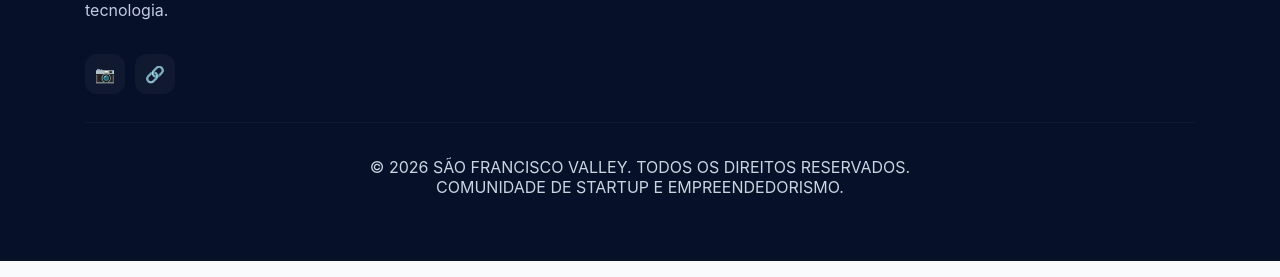
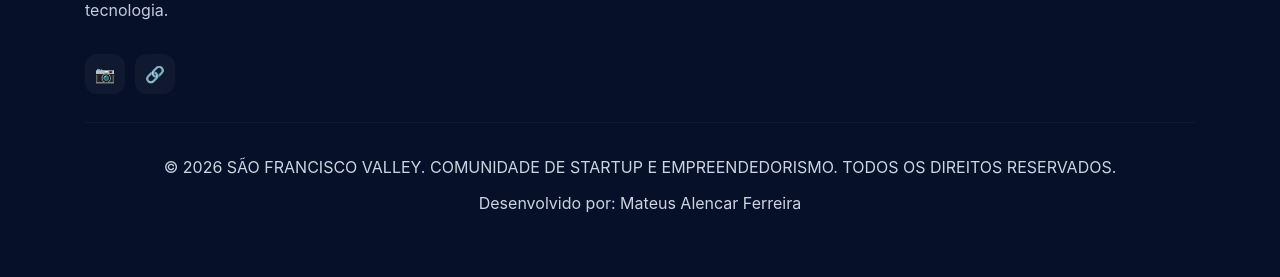
Before and after one commit to ferreiramateusalencar/saofranciscovalley, a website: page index.html in a window 1280 px wide. Shown: the part 2211-2488 px from the top of the page. Drawn offline with Linux system fonts and the light colour scheme.

Commit message:
update: footer descs

```diff
--- a/src/components/footer.html
+++ b/src/components/footer.html
@@ -71,9 +71,10 @@
 
         <div class="footer-bottom">
             <p class="copyright">
-                © 2026 SÃO FRANCISCO VALLEY. TODOS OS DIREITOS RESERVADOS. <br />COMUNIDADE DE
-                STARTUP E EMPREENDEDORISMO.
+                © 2026 SÃO FRANCISCO VALLEY. COMUNIDADE DE
+                STARTUP E EMPREENDEDORISMO. TODOS OS DIREITOS RESERVADOS.
             </p>
+            <p>Desenvolvido por: <a href="https://linktr.ee/ferreiramateusalencar/" style="color: inherit; text-decoration: none;">Mateus Alencar Ferreira</a></p>
         </div>
     </div>
 </footer>
```
